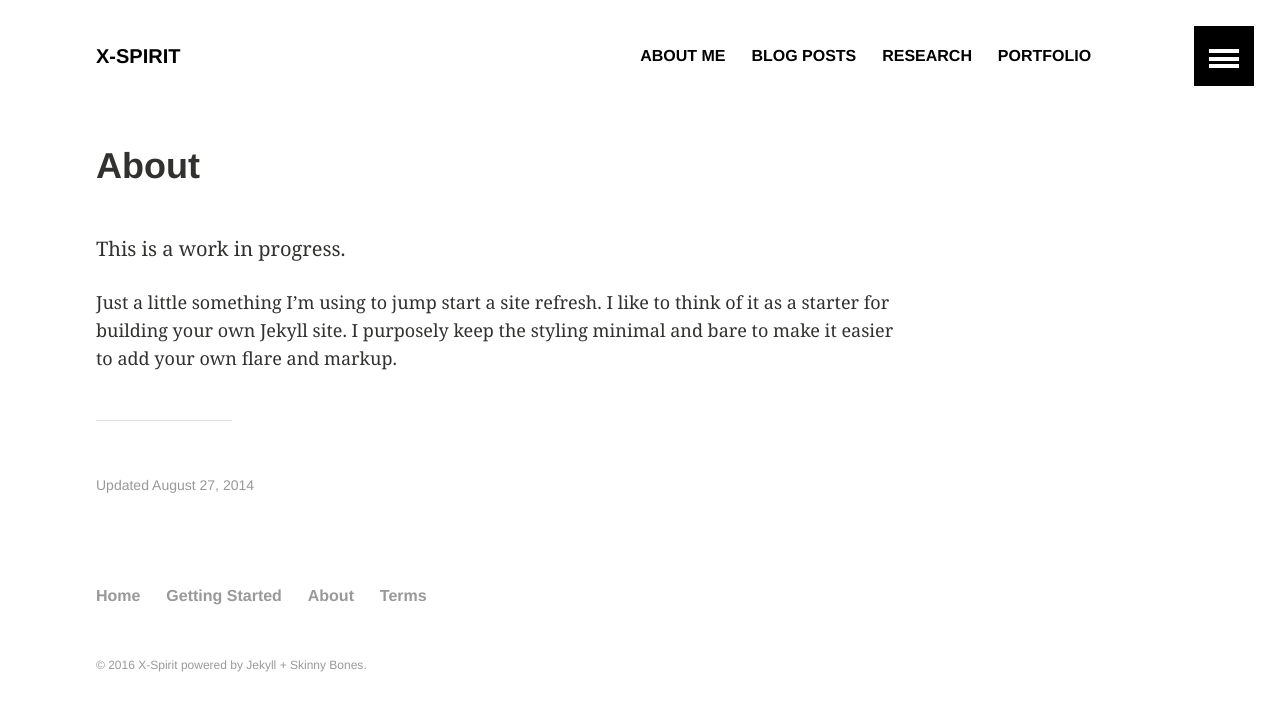
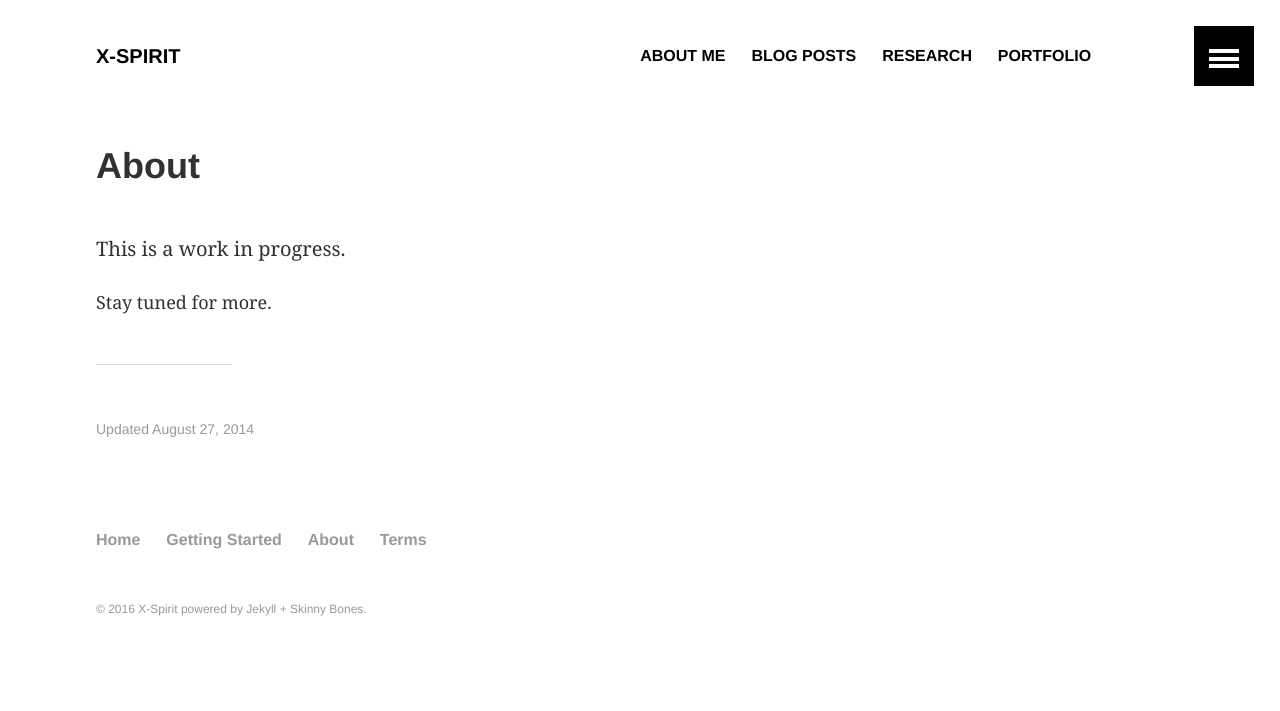
Before and after one commit to zhangwei217245/my_old_website, a Jekyll site: the page built from about/index.md, in a window 1280 px wide. Shown: the top 711 px of the page. Built offline with Jekyll 4.4.1, drawn with Linux system fonts in a browser that asks for light colours.

```diff
--- a/about/index.md
+++ b/about/index.md
@@ -14,4 +14,4 @@ ads: false
 
 This is a work in progress.
 
-Just a little something I'm using to jump start a site refresh. I like to think of it as a starter for building your own Jekyll site. I purposely keep the styling minimal and bare to make it easier to add your own flare and markup.
+Stay tuned for more.
```
Also changed, not shown: _posts/blogs/2016-02-24-Evaluation in FENNEL.md (deleted, +0 -21 lines).
